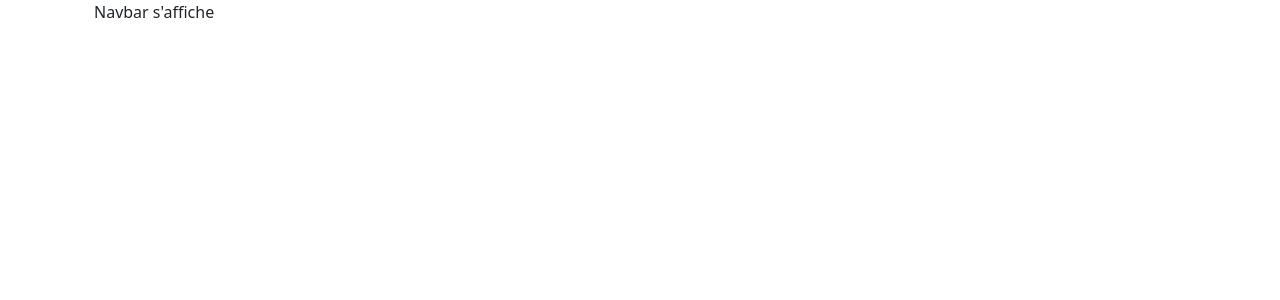
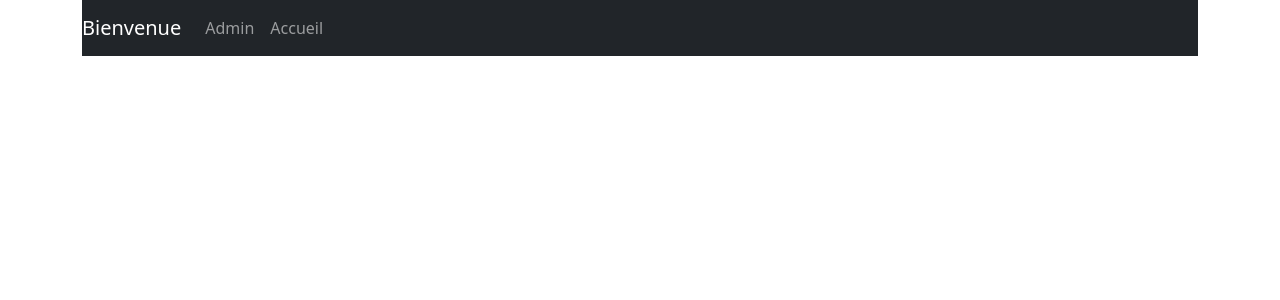
Before and after one commit to anna-kayurova/framework_sess4_labo1, a React (Create React App) app: page / in a window 1280 px wide. Before the commit this address had no page. Shown: the top 300 px of the page. Built offline with nearby package versions, Linux system fonts and the light colour scheme.

Commit message:
Implantation de la navbar

```diff
--- a/src/components/navbar.jsx
+++ b/src/components/navbar.jsx
@@ -1,13 +1,30 @@
 import React from "react";
+import {Link} from 'react-router-dom';
 
 class Navbar extends React.Component{
     render(){
         return(
-            <div className="container">
-                Navbar s'affiche
+            <nav className="navbar navbar-dark bg-dark navbar-expand-lg">
+            <div className="navbar-brand">
+                Bienvenue
             </div>
+            <button className="navbar-toggler" type="button" data-toggle="collapse" data-target="#navbarSupportedContent">
+                <span className="navbar-toggler-icon"></span>
+            </button>
+
+            <div className="collapse navbar-collapse" id="navbarSupportedContent">
+                <ul className="navbar-nav mr-auto">
+                    <li className="nav-item active">
+                        <Link to="/admin" className="nav-link">Admin</Link>
+                    </li>
+                    <li className="nav-item">
+                        <Link to="/accueil" className="nav-link">Accueil</Link>
+                    </li>
+                </ul>
+            </div>
+        </nav>
         )
     }
 }
 
-export default Navbar
+export default Navbar;
```
